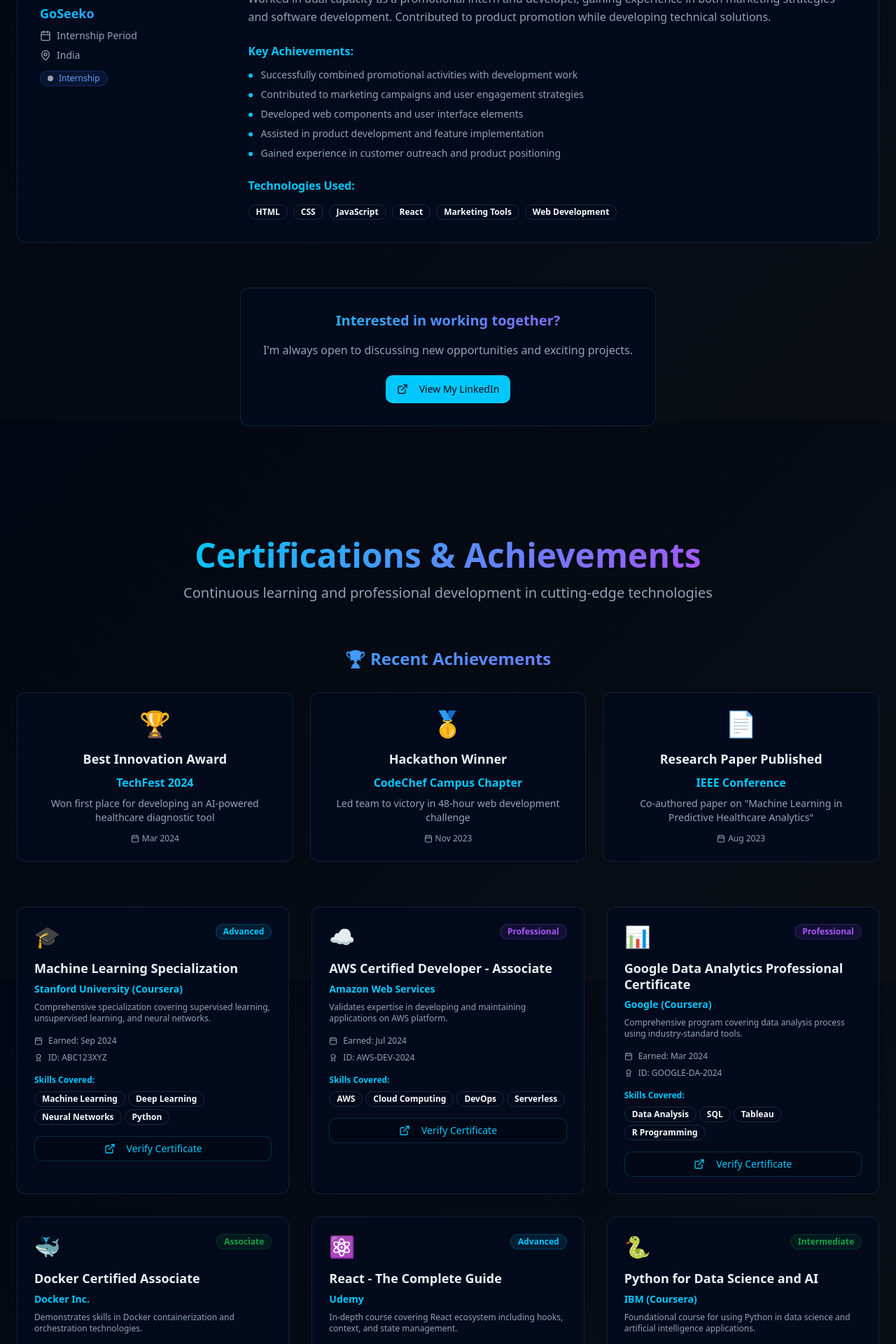
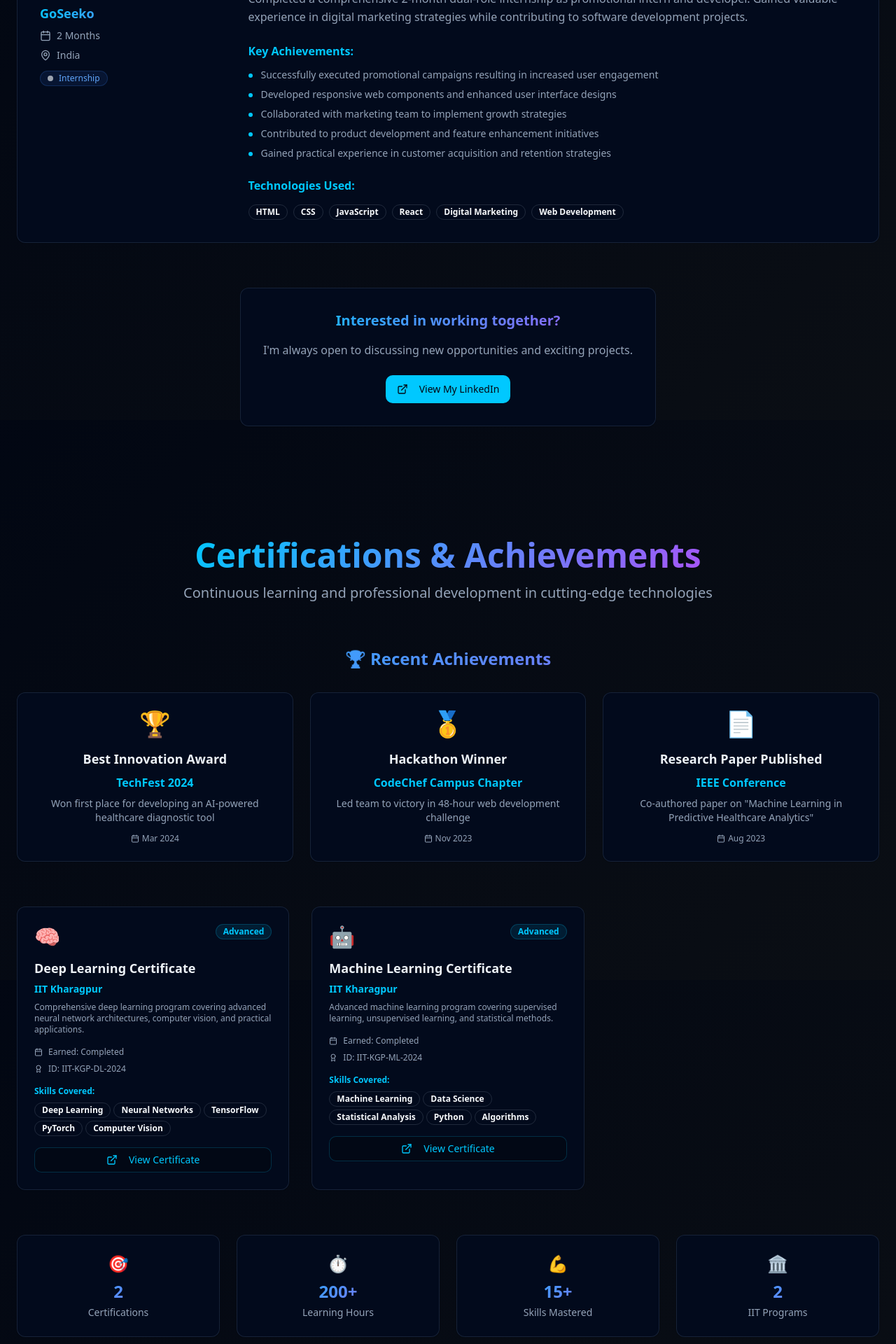
Before and after one commit to Anandkumae/synthwave-recruit-hub, a React (Vite) app: page / in a window 1280 px wide. Shown: the part 5800-7720 px from the top of the page at 70% size. Built offline with nearby package versions, Linux system fonts and the light colour scheme.

Commit message:
Update certificates and experience

```diff
--- a/src/components/portfolio/Certifications.tsx
+++ b/src/components/portfolio/Certifications.tsx
@@ -7,70 +7,26 @@ import { ExternalLink, Award, Calendar, Star } from 'lucide-react';
 const Certifications = () => {
   const certifications = [
     {
-      title: 'Machine Learning Specialization',
-      issuer: 'Stanford University (Coursera)',
-      date: 'Sep 2024',
+      title: 'Deep Learning Certificate',
+      issuer: 'IIT Kharagpur',
+      date: 'Completed',
       level: 'Advanced',
-      credentialId: 'ABC123XYZ',
-      skills: ['Machine Learning', 'Deep Learning', 'Neural Networks', 'Python'],
-      description: 'Comprehensive specialization covering supervised learning, unsupervised learning, and neural networks.',
-      logo: '🎓',
-      verifyUrl: '#'
+      credentialId: 'IIT-KGP-DL-2024',
+      skills: ['Deep Learning', 'Neural Networks', 'TensorFlow', 'PyTorch', 'Computer Vision'],
+      description: 'Comprehensive deep learning program covering advanced neural network architectures, computer vision, and practical applications.',
+      logo: '🧠',
+      verifyUrl: 'https://drive.google.com/file/d/1Aqg_3FEhRleSYi_RMEjXrlnZCuKgAntg/view'
     },
     {
-      title: 'AWS Certified Developer - Associate',
-      issuer: 'Amazon Web Services',
-      date: 'Jul 2024',
-      level: 'Professional',
-      credentialId: 'AWS-DEV-2024',
-      skills: ['AWS', 'Cloud Computing', 'DevOps', 'Serverless'],
-      description: 'Validates expertise in developing and maintaining applications on AWS platform.',
-      logo: '☁️',
-      verifyUrl: '#'
-    },
-    {
-      title: 'Google Data Analytics Professional Certificate',
-      issuer: 'Google (Coursera)',
-      date: 'Mar 2024',
-      level: 'Professional',
-      credentialId: 'GOOGLE-DA-2024',
-      skills: ['Data Analysis', 'SQL', 'Tableau', 'R Programming'],
-      description: 'Comprehensive program covering data analysis process using industry-standard tools.',
-      logo: '📊',
-      verifyUrl: '#'
-    },
-    {
-      title: 'Docker Certified Associate',
-      issuer: 'Docker Inc.',
-      date: 'Jan 2024',
-      level: 'Associate',
-      credentialId: 'DOCKER-2024',
-      skills: ['Docker', 'Containerization', 'DevOps', 'Kubernetes'],
-      description: 'Demonstrates skills in Docker containerization and orchestration technologies.',
-      logo: '🐳',
-      verifyUrl: '#'
-    },
-    {
-      title: 'React - The Complete Guide',
-      issuer: 'Udemy',
-      date: 'Dec 2023',
+      title: 'Machine Learning Certificate',
+      issuer: 'IIT Kharagpur',
+      date: 'Completed',
       level: 'Advanced',
-      credentialId: 'REACT-COMP-2023',
-      skills: ['React', 'JavaScript', 'Frontend Development', 'Redux'],
-      description: 'In-depth course covering React ecosystem including hooks, context, and state management.',
-      logo: '⚛️',
-      verifyUrl: '#'
-    },
-    {
-      title: 'Python for Data Science and AI',
-      issuer: 'IBM (Coursera)',
-      date: 'Oct 2023',
-      level: 'Intermediate',
-      credentialId: 'IBM-PY-2023',
-      skills: ['Python', 'Pandas', 'NumPy', 'Data Science'],
-      description: 'Foundational course for using Python in data science and artificial intelligence applications.',
-      logo: '🐍',
-      verifyUrl: '#'
+      credentialId: 'IIT-KGP-ML-2024',
+      skills: ['Machine Learning', 'Data Science', 'Statistical Analysis', 'Python', 'Algorithms'],
+      description: 'Advanced machine learning program covering supervised learning, unsupervised learning, and statistical methods.',
+      logo: '🤖',
+      verifyUrl: 'https://drive.google.com/file/d/1iCxZrKyblnFySiQw-GSHa5t7xdZXSbpc/view'
     }
   ];
 
@@ -232,13 +188,14 @@ const Certifications = () => {
 
                   {/* Verify Button */}
                   <motion.div whileHover={{ scale: 1.02 }} whileTap={{ scale: 0.98 }}>
-                    <Button
+                     <Button
                       variant="outline"
                       size="sm"
                       className="w-full border-primary/20 text-primary hover:bg-primary/10 group/btn"
+                      onClick={() => window.open(cert.verifyUrl, '_blank')}
                     >
                       <ExternalLink className="mr-2 w-3 h-3 group-hover/btn:scale-110 transition-transform" />
-                      Verify Certificate
+                      View Certificate
                     </Button>
                   </motion.div>
                 </CardContent>
@@ -256,10 +213,10 @@ const Certifications = () => {
           viewport={{ once: true }}
         >
           {[
-            { label: 'Certifications', value: '8+', icon: '🎯' },
-            { label: 'Learning Hours', value: '500+', icon: '⏱️' },
-            { label: 'Skills Mastered', value: '25+', icon: '💪' },
-            { label: 'Platforms', value: '6', icon: '🌐' }
+            { label: 'Certifications', value: '2', icon: '🎯' },
+            { label: 'Learning Hours', value: '200+', icon: '⏱️' },
+            { label: 'Skills Mastered', value: '15+', icon: '💪' },
+            { label: 'IIT Programs', value: '2', icon: '🏛️' }
           ].map((stat, index) => (
             <motion.div
               key={stat.label}
--- a/src/components/portfolio/Experience.tsx
+++ b/src/components/portfolio/Experience.tsx
@@ -44,19 +44,19 @@ const Experience = () => {
     {
       position: 'Promotional Intern & Developer',
       company: 'GoSeeko',
-      duration: 'Internship Period',
+      duration: '2 Months',
       location: 'India',
       type: 'Internship',
       status: 'completed',
-      description: 'Worked in dual capacity as a promotional intern and developer, gaining experience in both marketing strategies and software development. Contributed to product promotion while developing technical solutions.',
+      description: 'Completed a comprehensive 2-month dual-role internship as promotional intern and developer. Gained valuable experience in digital marketing strategies while contributing to software development projects.',
       achievements: [
-        'Successfully combined promotional activities with development work',
-        'Contributed to marketing campaigns and user engagement strategies',
-        'Developed web components and user interface elements',
-        'Assisted in product development and feature implementation',
-        'Gained experience in customer outreach and product positioning'
+        'Successfully executed promotional campaigns resulting in increased user engagement',
+        'Developed responsive web components and enhanced user interface designs',
+        'Collaborated with marketing team to implement growth strategies',
+        'Contributed to product development and feature enhancement initiatives',
+        'Gained practical experience in customer acquisition and retention strategies'
       ],
-      technologies: ['HTML', 'CSS', 'JavaScript', 'React', 'Marketing Tools', 'Web Development'],
+      technologies: ['HTML', 'CSS', 'JavaScript', 'React', 'Digital Marketing', 'Web Development'],
       companyLogo: '🎯'
     }
   ];
```
